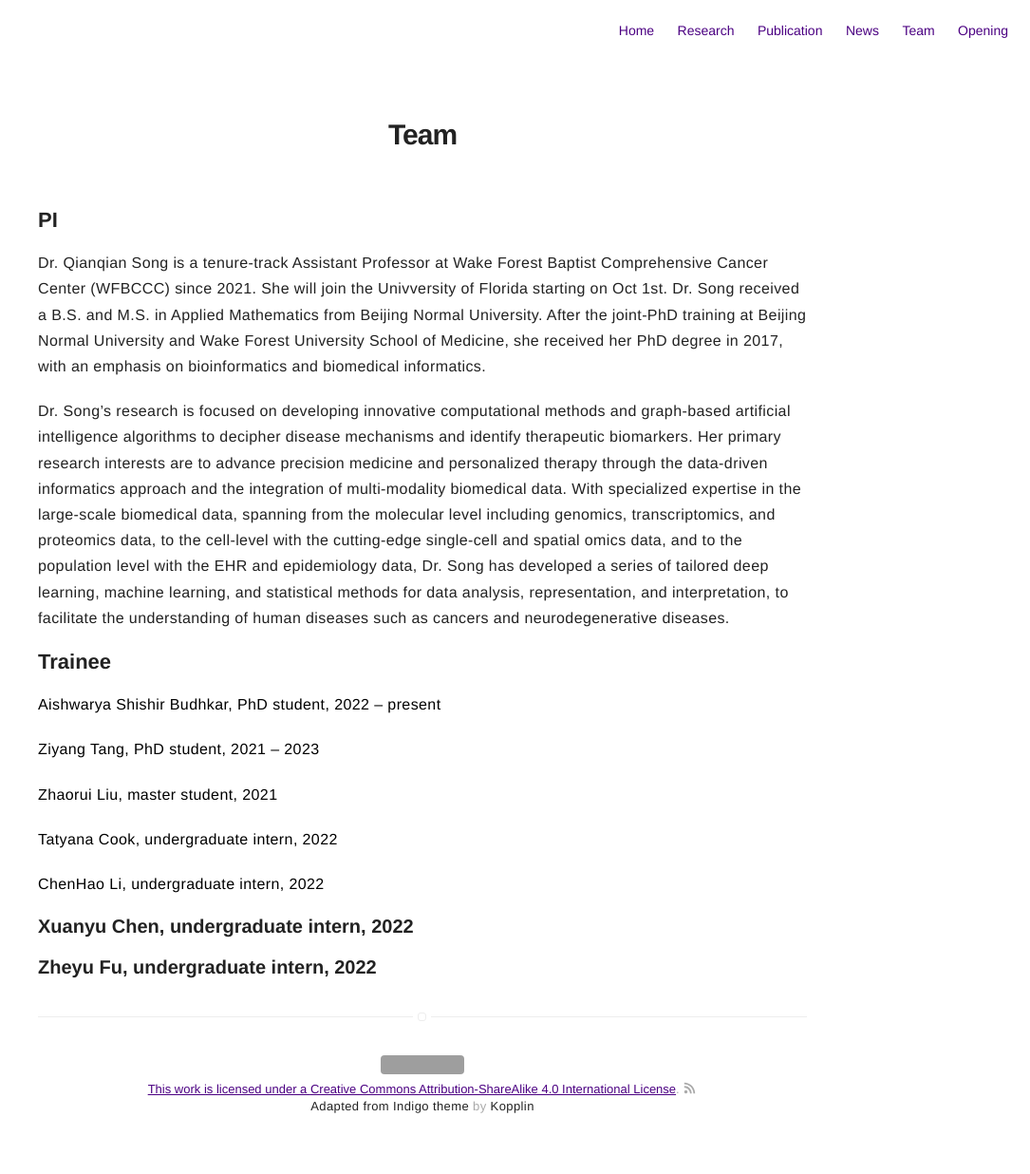
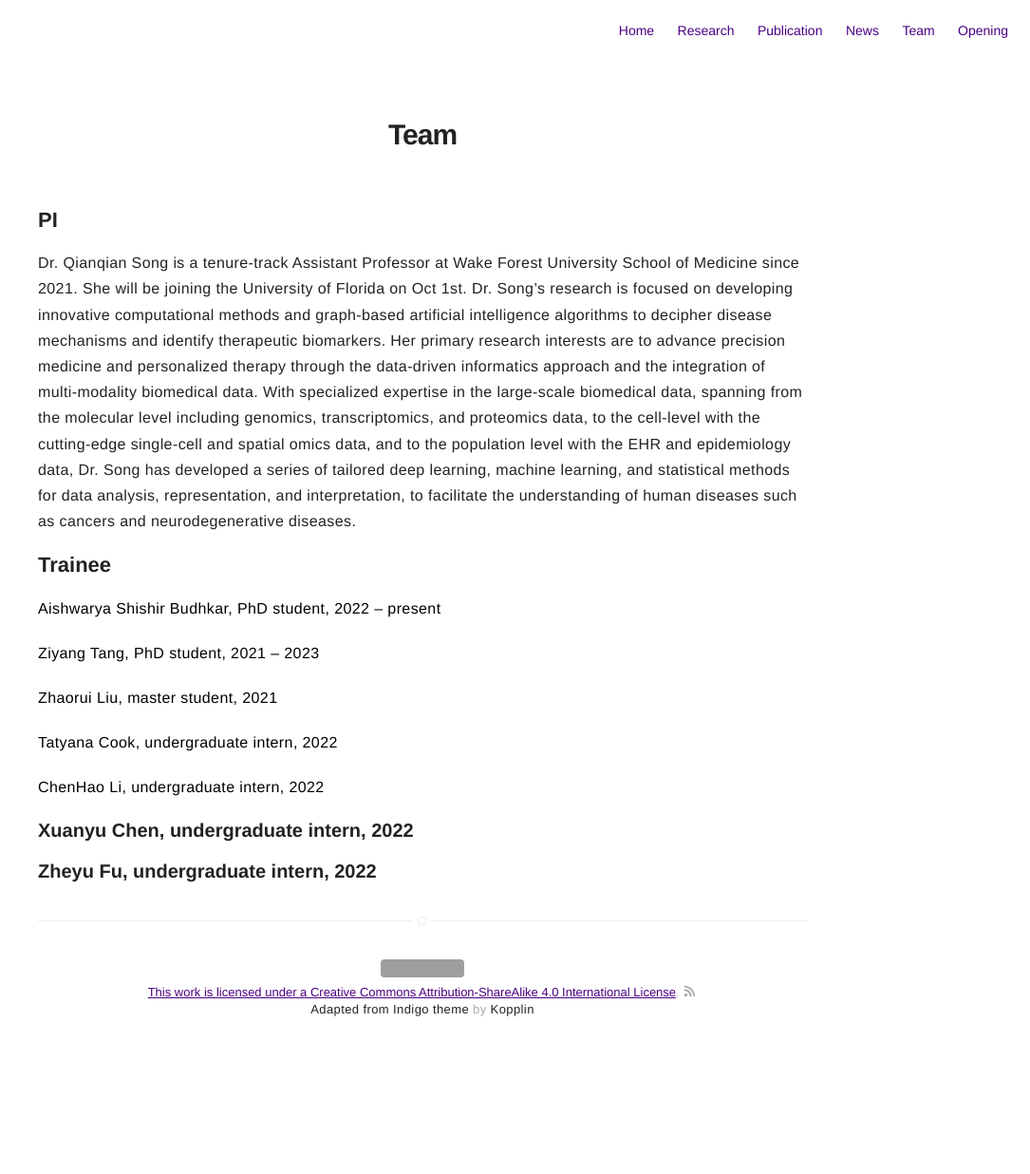
Before and after one commit to QSong-github/SongLab, a Jekyll site: the page built from pages/team.md, in a window 1280 px wide. Shown: the whole page at 95% size, without its empty margins (195-1280 px from the left). Built offline with Jekyll 4.4.1, drawn with Linux system fonts in a browser that asks for light colours; after the commit the page ends 1134 px from its top, so only the background shows below that; grey boxes are pictures that could not be loaded.

Commit message:
Update team.md

```diff
--- a/pages/team.md
+++ b/pages/team.md
@@ -5,9 +5,7 @@
 # Team
 
 ## PI
-Dr. Qianqian Song is a tenure-track Assistant Professor at Wake Forest Baptist Comprehensive Cancer Center (WFBCCC) since 2021. She will join the Univversity of Florida starting on Oct 1st. Dr. Song received a B.S. and M.S. in Applied Mathematics from Beijing Normal University. After the joint-PhD training at Beijing Normal University and Wake Forest University School of Medicine, she received her PhD degree in 2017, with an emphasis on bioinformatics and biomedical informatics.
-
-Dr. Song’s research is focused on developing innovative computational methods and graph-based artificial intelligence algorithms to decipher disease mechanisms and identify therapeutic biomarkers. Her primary research interests are to advance precision medicine and personalized therapy through the data-driven informatics approach and the integration of multi-modality biomedical data. With specialized expertise in the large-scale biomedical data, spanning from the molecular level including genomics, transcriptomics, and proteomics data, to the cell-level with the cutting-edge single-cell and spatial omics data, and to the population level with the EHR and epidemiology data, Dr. Song has developed a series of tailored deep learning, machine learning, and statistical methods for data analysis, representation, and interpretation, to facilitate the understanding of human diseases such as cancers and neurodegenerative diseases.
+Dr. Qianqian Song is a tenure-track Assistant Professor at Wake Forest University School of Medicine since 2021. She will be joining the University of Florida on Oct 1st. Dr. Song’s research is focused on developing innovative computational methods and graph-based artificial intelligence algorithms to decipher disease mechanisms and identify therapeutic biomarkers. Her primary research interests are to advance precision medicine and personalized therapy through the data-driven informatics approach and the integration of multi-modality biomedical data. With specialized expertise in the large-scale biomedical data, spanning from the molecular level including genomics, transcriptomics, and proteomics data, to the cell-level with the cutting-edge single-cell and spatial omics data, and to the population level with the EHR and epidemiology data, Dr. Song has developed a series of tailored deep learning, machine learning, and statistical methods for data analysis, representation, and interpretation, to facilitate the understanding of human diseases such as cancers and neurodegenerative diseases.
 
 ## Trainee
 
```
